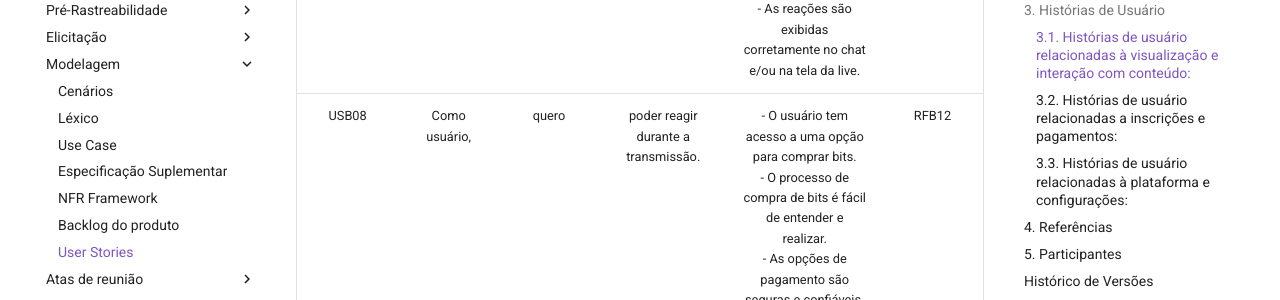
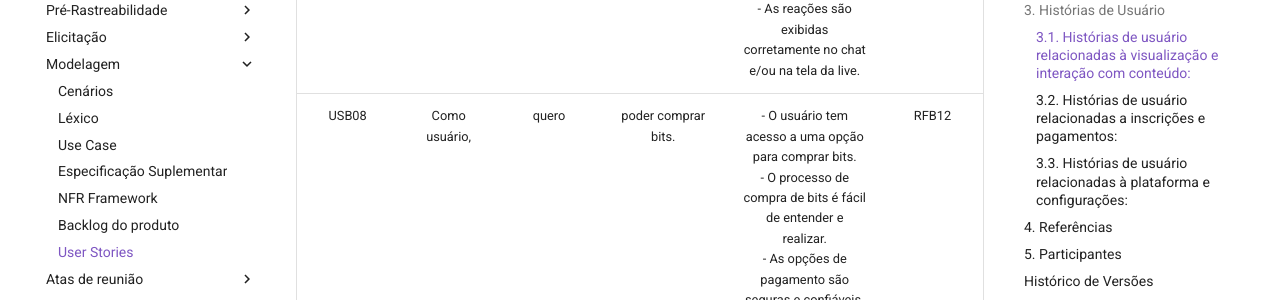
Before and after one commit to Requisitos-de-Software/2023.1-Twitch, an MkDocs documentation site: the page built from docs/modelagem/user_stories.md, in a window 1280 px wide and 900 px high, scrolled down 3884 px. Shown: the part 152-452 px from the top of the window. Built offline with MkDocs 1.6.1 and Material for MkDocs 9.7.7, drawn with Linux system fonts in a browser that asks for light colours; comment, search, counter and statistics services are not loaded.

Commit message:
bugfix: texto incorreto

```diff
--- a/docs/modelagem/user_stories.md
+++ b/docs/modelagem/user_stories.md
@@ -42,7 +42,7 @@ Serão descritas abaixo as histórias de usuário extraídas de requisitos funci
 | USB05 |Como usuário, | quero | poder clipar um trecho de uma live. |- O usuário pode criar um clipe a partir de um momento específico da live.</br> - O clipe é gerado corretamente e pode ser reproduzido posteriormente.</br> - O usuário pode compartilhar o link do clipe gerado. | RFB05 |
 | USB06 |Como usuário, | quero | poder compartilhar o link de uma live. |- O usuário pode obter o link direto para a live que está assistindo.</br> - O link pode ser facilmente copiado e compartilhado em outras plataformas. | RFB07 |
 | USB07 |Como usuário, | quero | poder reagir durante a transmissão. |- O usuário pode utilizar reações específicas (emotes, emojis, etc.) durante a live.</br> - As reações são exibidas corretamente no chat e/ou na tela da live. | RFB11 |
-| USB08 |Como usuário, | quero | poder reagir durante a transmissão. |- O usuário tem acesso a uma opção para comprar bits.</br> - O processo de compra de bits é fácil de entender e realizar.</br> - As opções de pagamento são seguras e confiáveis. | RFB12 |
+| USB08 |Como usuário, | quero | poder comprar bits. |- O usuário tem acesso a uma opção para comprar bits.</br> - O processo de compra de bits é fácil de entender e realizar.</br> - As opções de pagamento são seguras e confiáveis. | RFB12 |
 | USB09 |Como usuário, | quero | poder utilizar bits para enviar mensagens ao streamer. |- O usuário pode utilizar bits para enviar mensagens destacadas ou com algum tipo de efeito especial ao streamer.</br> - O streamer recebe e pode visualizar as mensagens enviadas com bits. | RFB13 |
 | USB10 |Como usuário, | quero | poder denunciar uma transmissão ao vivo. |- O usuário pode acessar a opção de denúncia durante uma transmissão ao vivo.</br> - O processo de denúncia é fácil de entender e realizar.</br> - O usuário pode fornecer informações relevantes sobre a denúncia, como motivo e descrição.</br> - A denúncia é registrada e encaminhada para a equipe de moderação da Twitch para revisão. | RFB14 |
 | USB11 |Como usuário, | quero | poder denunciar mensagens de outro usuário. |- O usuário pode acessar a opção de denúncia para mensagens de outros usuários no chat.</br> - O processo de denúncia é simples e direto.</br> - O usuário pode fornecer informações relevantes sobre a denúncia, como motivo e descrição.</br> - A denúncia é registrada e encaminhada para a equipe de moderação da Twitch para revisão. | RFB15 |
```
